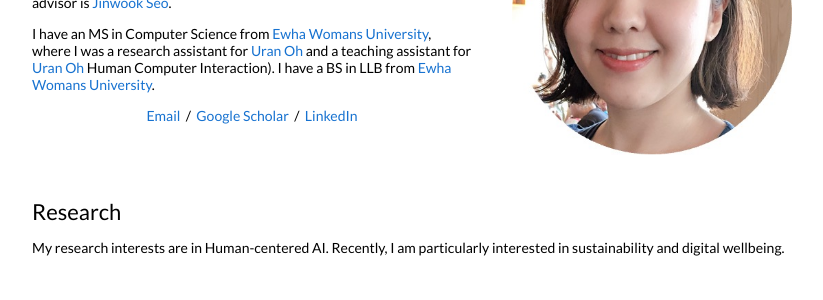
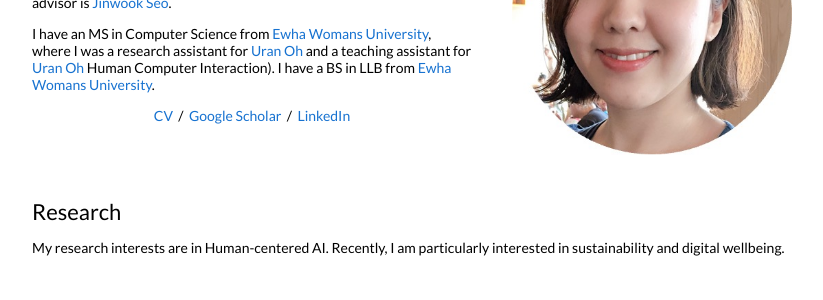
Before and after one commit to chrnlee/chrnlee.github.io, a Jekyll site: the page built from _posts/2023-08-28-3dgaussians.markdown, in a window 1280 px wide and 900 px high. Shown: the part 154-454 px from the top of the window, without its empty margins (228-1051 px from the left). Built offline with Jekyll 4.4.1, drawn with Linux system fonts in a browser that asks for light colours; some of the changed text lies outside the part shown.

Commit message:
Update default.html

```diff
--- a/_layouts/default.html
+++ b/_layouts/default.html
@@ -40,7 +40,7 @@
                 I have an MS in Computer Science from <a href="https://ewha.ac.kr/ewhaen/index.do">Ewha Womans University</a>, where I was a research assistant for <a href="https://scholar.google.co.kr/citations?user=qv4S97EAAAAJ&hl=ko&oi=ao">Uran Oh</a> and a teaching assistant for <a href="http://svl.stanford.edu/">Uran Oh</a> Human Computer Interaction). I have a BS in LLB from <a href="https://ewha.ac.kr/ewhaen/index.do">Ewha Womans University</a>.
               </p>
               <p style="text-align:center">
-                <a target="_blank" href="https://mailhide.io/e/B8TyS"> Email</a> &nbsp;/&nbsp;
+                <a target="_blank" href=" "> CV</a> &nbsp;/&nbsp;
                 <a href="https://scholar.google.com/citations?hl=ko&user=QGkBCGkAAAAJ">Google Scholar</a> &nbsp;/&nbsp;
                 <a href="https://www.linkedin.com/in/chaerinlee"> LinkedIn </a>
               </p>
```
Also changed, not shown: other parts of _layouts/default.html (+1 -1 lines).
